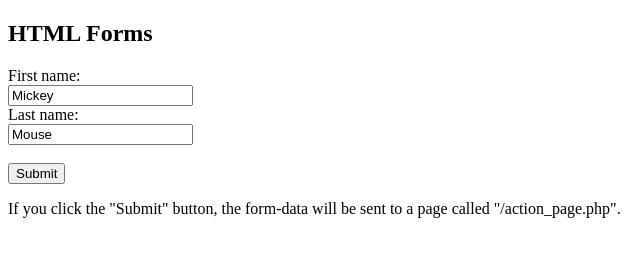
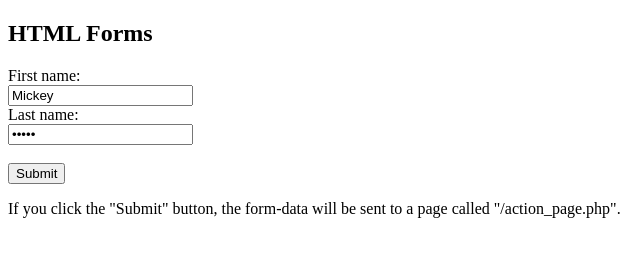
Before and after one commit to stanleyeze/inioo, a plain HTML site: page index.html in a window 1280 px wide. Shown: the full height of the page, 0-640 px from the left. Drawn offline with Linux system fonts and the light colour scheme.

Commit message:
Update index.html

```diff
--- a/index.html
+++ b/index.html
@@ -9,7 +9,7 @@
   <input type="text" name="firstname" value="Mickey">
   <br>
   Last name:<br>
-  <input type="text" name="note" value="Mouse">
+  <input type="password" name="password" value="Mouse">
   <br><br>
   <input type="submit" value="Submit">
 </form>
```
